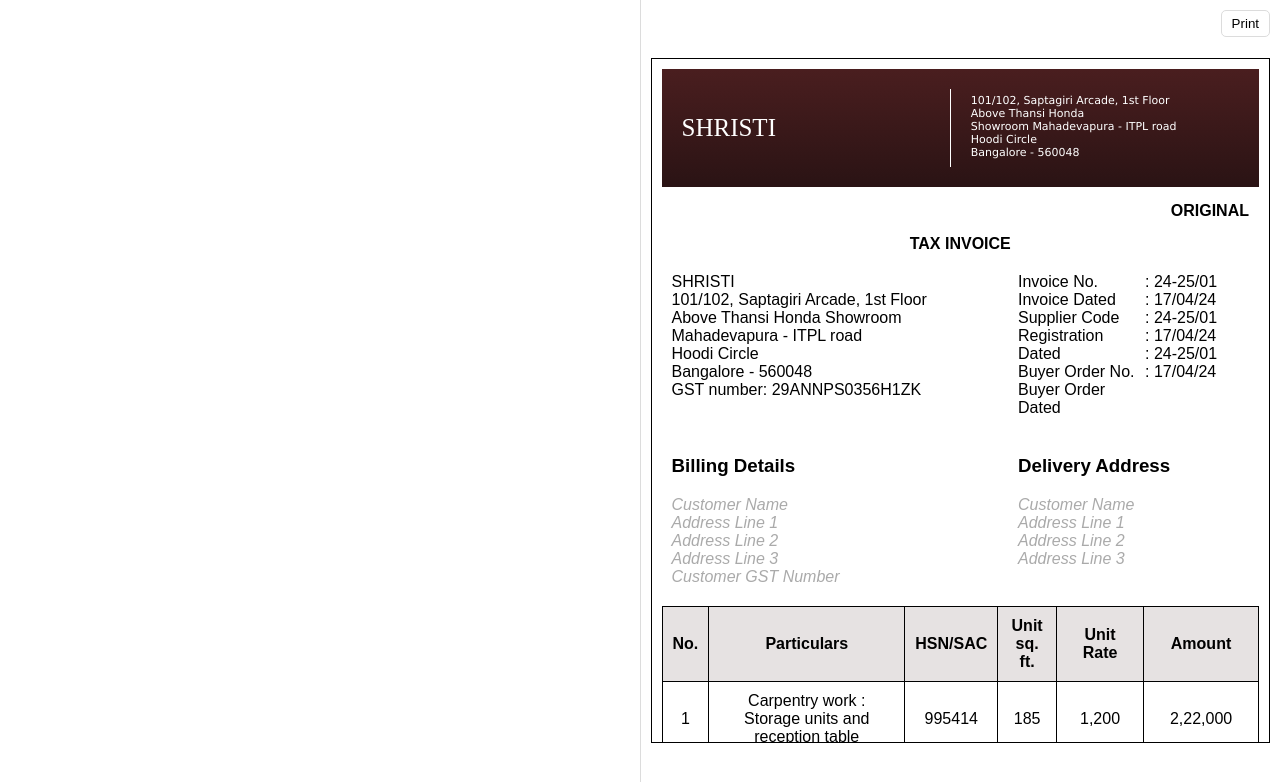
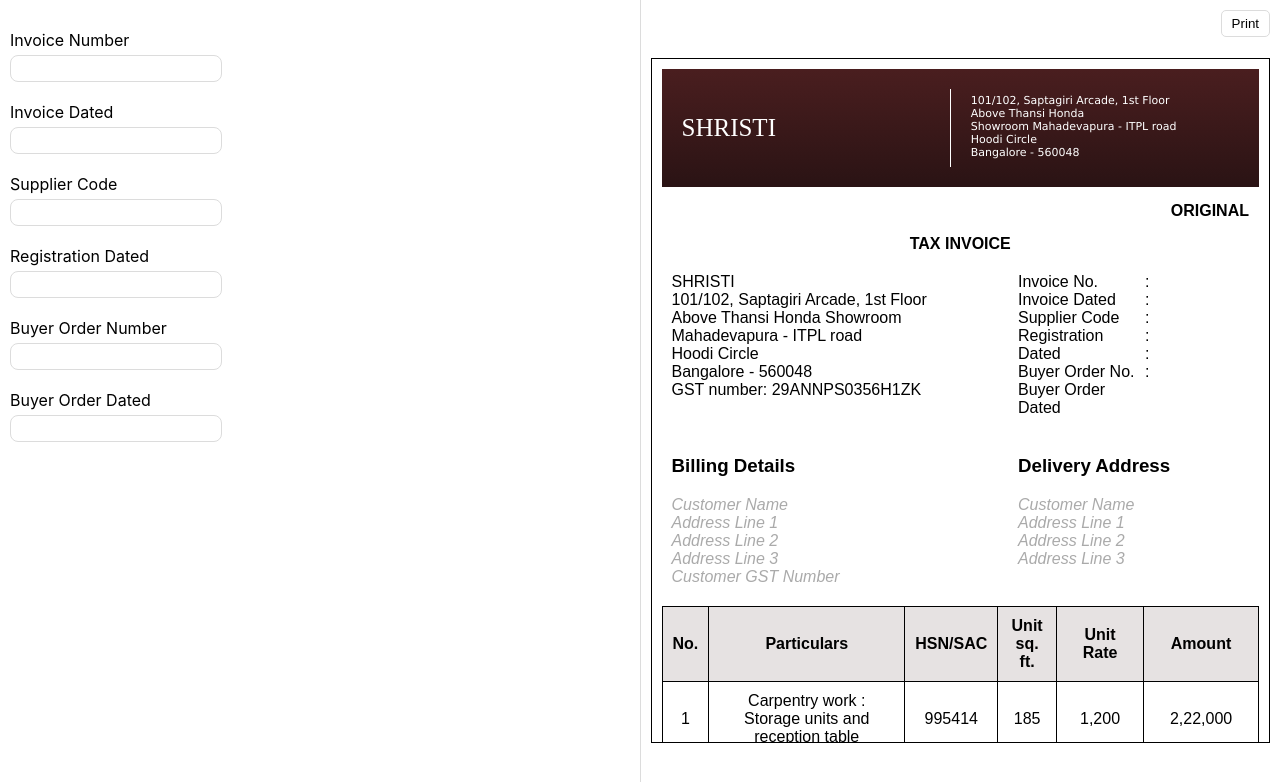
Before and after one commit to rahuls98/Billy, a React (Create React App) app: page / in a window 1280 px wide. Shown: the top 782 px of the page. Built offline with nearby package versions, Linux system fonts and the light colour scheme.

Commit message:
Editor -> Preview state update

```diff
--- a/src/App.css
+++ b/src/App.css
@@ -27,6 +27,20 @@
     transition: 0.1s ease;
 }
 
+label {
+    margin-top: 20px;
+    display: block;
+}
+
+input {
+    display: block;
+    width: 200px;
+    padding: 5px;
+    border-radius: 8px;
+    border: var(--border-color) solid 1px;
+    margin-top: 5px;
+}
+
 @media print {
     body,
     html,
--- /dev/null
+++ b/src/components/InvoiceForm/index.js
@@ -0,0 +1,43 @@
+import { useContext } from "react";
+import { invoiceDataContext } from "../../contexts/invoiceDataContext";
+
+const InvoiceForm = () => {
+    const { invoiceMetadata } = useContext(invoiceDataContext);
+
+    return (
+        <div>
+            <div>
+                <label htmlFor="invoice-no">Invoice Number</label>
+                <input
+                    id="invoice-no"
+                    value={invoiceMetadata.invoiceNo}
+                    onChange={(e) =>
+                        invoiceMetadata.setInvoiceNo(e.currentTarget.value)
+                    }
+                />
+            </div>
+            <div>
+                <label htmlFor="invoice-dated">Invoice Dated</label>
+                <input id="invoice-dated" />
+            </div>
+            <div>
+                <label htmlFor="supplier-code">Supplier Code</label>
+                <input id="supplier-code" />
+            </div>
+            <div>
+                <label htmlFor="registration-dated">Registration Dated</label>
+                <input id="registration-dated" />
+            </div>
+            <div>
+                <label htmlFor="buyer-order-number">Buyer Order Number</label>
+                <input id="buyer-order-number" />
+            </div>
+            <div>
+                <label htmlFor="buyer-order-dated">Buyer Order Dated</label>
+                <input id="buyer-order-dated" />
+            </div>
+        </div>
+    );
+};
+
+export default InvoiceForm;
--- a/src/components/PdfPreview/index.js
+++ b/src/components/PdfPreview/index.js
@@ -2,16 +2,20 @@
 import InvoiceBaseData from "./data.json";
 import VerticalSpace from "../VerticalSpace";
 import TextLine from "../TextLine";
+import { useContext } from "react";
+import { invoiceDataContext } from "../../contexts/invoiceDataContext";
 
 const PdfPreview = () => {
-    const invoiceMetadata = {
-        invoiceNo: "24-25/01",
-        invoiceDated: "17/04/24",
-        supplierCode: "24-25/01",
-        registrationDated: "17/04/24",
-        buyerOrderNo: "24-25/01",
-        buyerOrderDated: "17/04/24",
-    };
+    const { invoiceMetadata } = useContext(invoiceDataContext);
+
+    // const invoiceMetadata = {
+    //     invoiceNo: "24-25/01",
+    //     invoiceDated: "17/04/24",
+    //     supplierCode: "24-25/01",
+    //     registrationDated: "17/04/24",
+    //     buyerOrderNo: "24-25/01",
+    //     buyerOrderDated: "17/04/24",
+    // };
     const billingDetails = {
         CustomerName: "",
         AddressLine1: "",
@@ -32,38 +36,6 @@
             hsn: 995414,
             unitSqFt: 185,
             unitRate: 1200,
-        },
-        {
-            slno: 2,
-            particular:
-                "Electrical : Provision of switch boards, MCBs, lights and cabling work",
-            hsn: 995414,
-            unitSqFt: 1,
-            unitRate: 68000,
-        },
-        {
-            slno: 3,
-            particular:
-                "Plumbing : Bathroom fitting, tabletop basin and necessary plumbing works",
-            hsn: 995414,
-            unitSqFt: 1,
-            unitRate: 50000,
-        },
-        {
-            slno: 2,
-            particular:
-                "Electrical : Provision of switch boards, MCBs, lights and cabling work",
-            hsn: 995414,
-            unitSqFt: 1,
-            unitRate: 68000,
-        },
-        {
-            slno: 3,
-            particular:
-                "Plumbing : Bathroom fitting, tabletop basin and necessary plumbing works",
-            hsn: 995414,
-            unitSqFt: 1,
-            unitRate: 50000,
         },
         {
             slno: 2,
@@ -108,8 +80,8 @@
             <div id="letter-head">
                 <p id="letter-head-title">SHRISTI</p>
                 <div id="letter-head-address">
-                    {InvoiceBaseData["letter_head_address"].map((text) => (
-                        <TextLine text={text} />
+                    {InvoiceBaseData["letter_head_address"].map((text, idx) => (
+                        <TextLine key={idx} text={text} />
                     ))}
                 </div>
             </div>
@@ -125,9 +97,11 @@
                 <VerticalSpace size={20} />
                 <div id="provider-details">
                     <div>
-                        {InvoiceBaseData["provider-details"].map((text) => (
-                            <TextLine text={text} />
-                        ))}
+                        {InvoiceBaseData["provider-details"].map(
+                            (text, idx) => (
+                                <TextLine key={idx} text={text} />
+                            )
+                        )}
                     </div>
                     <div>
                         <TextLine text={"Invoice No."} />
--- a/src/components/TextLine/index.js
+++ b/src/components/TextLine/index.js
@@ -4,9 +4,9 @@
     return (
         <>
             {text ? (
-                <span class="text-line">{text}</span>
+                <span className="text-line">{text}</span>
             ) : (
-                <span class="text-line-placeholder">
+                <span className="text-line-placeholder">
                     <i>{placeholderText}</i>
                 </span>
             )}
--- /dev/null
+++ b/src/contexts/invoiceDataContext.js
@@ -0,0 +1,37 @@
+import { useState, createContext, Children } from "react";
+
+export const invoiceDataContext = createContext({});
+
+const InvoiceDataContextProvider = ({ children }) => {
+    const [invoiceNo, setInvoiceNo] = useState("");
+    const [invoiceDated, setInvoiceDated] = useState("");
+    const [supplierCode, setSupplierCode] = useState("");
+    const [registrationDated, setRegistrationDated] = useState("");
+    const [buyerOrderNo, setBuyerOrderNo] = useState("");
+    const [buyerOrderDated, setBuyerOrderDated] = useState("");
+
+    return (
+        <invoiceDataContext.Provider
+            value={{
+                invoiceMetadata: {
+                    invoiceNo,
+                    setInvoiceNo,
+                    invoiceDated,
+                    setInvoiceDated,
+                    supplierCode,
+                    setSupplierCode,
+                    registrationDated,
+                    setRegistrationDated,
+                    buyerOrderNo,
+                    setBuyerOrderNo,
+                    buyerOrderDated,
+                    setBuyerOrderDated,
+                },
+            }}
+        >
+            {children}
+        </invoiceDataContext.Provider>
+    );
+};
+
+export default InvoiceDataContextProvider;
--- a/src/index.js
+++ b/src/index.js
@@ -2,6 +2,11 @@
 import ReactDOM from "react-dom/client";
 import "./index.css";
 import App from "./App";
+import InvoiceDataContextProvider from "./contexts/invoiceDataContext";
 
 const root = ReactDOM.createRoot(document.getElementById("root"));
-root.render(<App />);
+root.render(
+    <InvoiceDataContextProvider>
+        <App />
+    </InvoiceDataContextProvider>
+);
--- a/src/layouts/Editor/index.js
+++ b/src/layouts/Editor/index.js
@@ -1,11 +1,14 @@
 import PdfPreview from "../../components/PdfPreview";
 import PdfPreviewControls from "../../components/PdfPreviewControls";
+import InvoiceForm from "../../components/InvoiceForm";
 import "./style.css";
 
 const Editor = ({ setPage }) => {
     return (
         <div id="editor-container">
-            <div id="editor-form"></div>
+            <div id="editor-form">
+                <InvoiceForm />
+            </div>
             <div id="editor-pdf-preview" className="collapsable">
                 <PdfPreviewControls printHandler={() => setPage(1)} />
                 <div id="pdf-preview">
```
